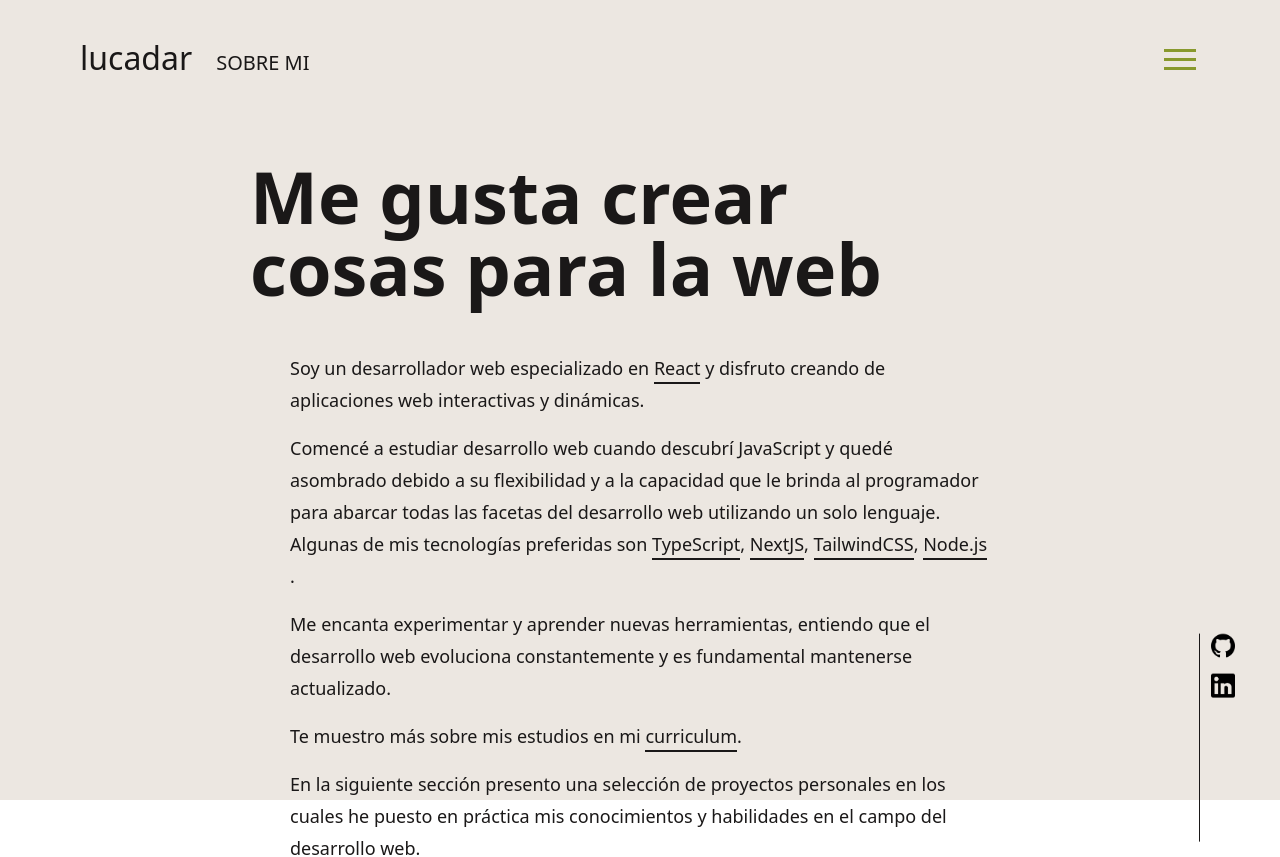
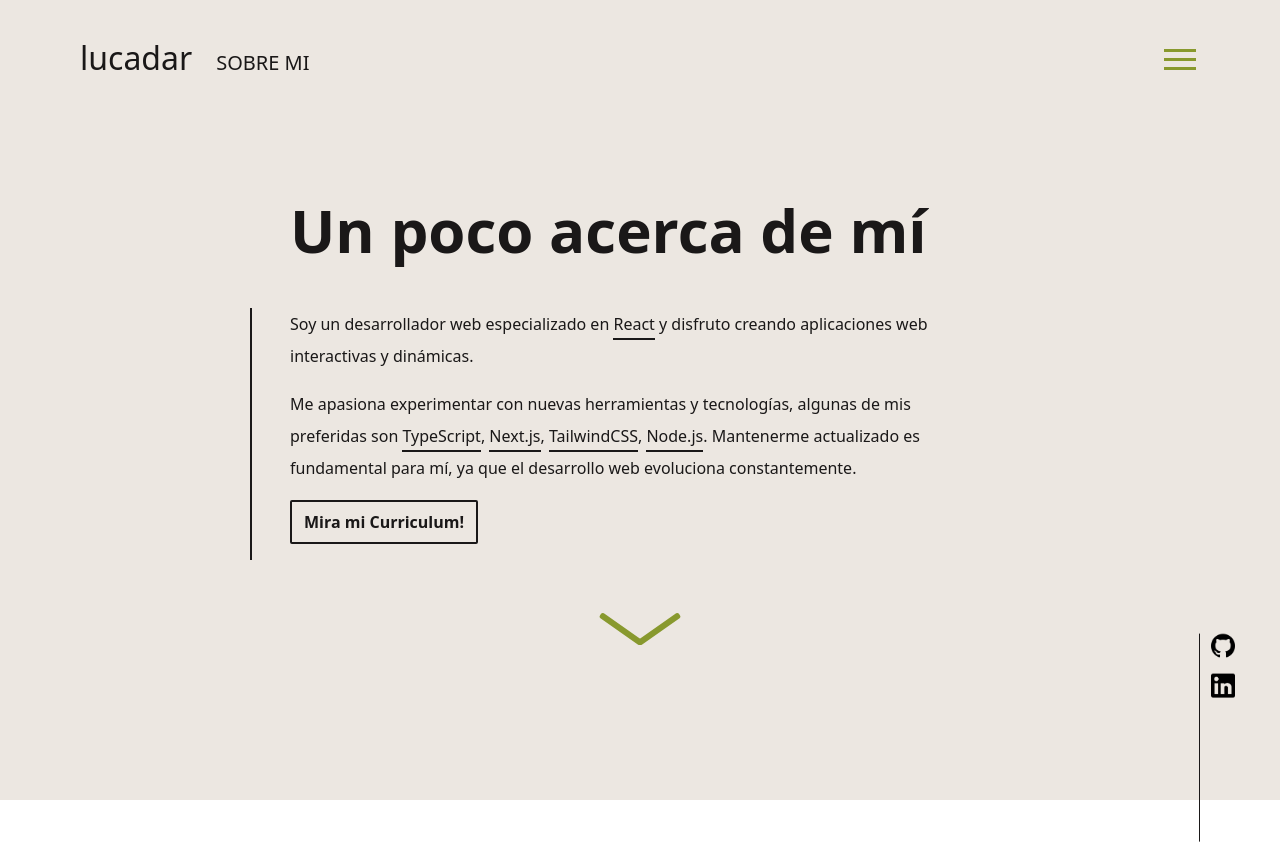
Before and after one commit to lucadard/portfolio, a Next.js app: page /about in a window 1280 px wide. Shown: the top 857 px of the page. After the commit the page ends 800 px from the top, so only its background shows below. Built offline with nearby package versions, Linux system fonts and the light colour scheme.

Commit message:
organize component

```diff
--- a/src/components/layout/Socials.tsx
+++ b/src/components/layout/Socials.tsx
@@ -2,8 +2,6 @@ import { useMouse } from '@/context/MouseContext'
 import { motion } from 'framer-motion'
 import Link from 'next/link'
 import React from 'react'
-
-type Props = {}
 
 export const socials = [
   {
@@ -17,27 +15,21 @@ export const socials = [
     link: 'https://www.linkedin.com/in/lucadardenne/'
   }
 ]
+const transition = { type: 'spring', mass: 0.1, stiffness: 50 }
 
-const Socials = (props: Props) => {
+const Socials = () => {
   const { setMouseHoverState, restoreMouseState } = useMouse()
 
   return (
     <motion.div
       variants={{
-        hide: {
-          opacity: 0,
-          y: '100%'
-        },
-        show: {
-          opacity: 1,
-
-          y: '20%'
-        }
+        hide: { opacity: 0, y: '100%' },
+        show: { opacity: 1, y: '20%' }
       }}
       initial="hide"
       animate="show"
-      exit="hide"
-      transition={{ type: 'spring', duration: 1, stiffness: 50 }}
+      // exit="hide"
+      transition={transition}
       className="z-[100] md:fixed md:h-52 md:w-[1px] w-[70vw] h-[1px] mb-20 md:mb-0 bottom-0 right-16 xl:right-20 self-end bg-black dark:bg-white"
     >
       <div className="flex md:flex-col md:ml-3 gap-4 md:w-6 justify-end px-5 md:px-0">
--- a/src/components/layout/WorkNavigate.tsx
+++ b/src/components/layout/WorkNavigate.tsx
@@ -3,12 +3,14 @@ import { useSlideDirection } from '@/context/SlideDirectionContext'
 import { motion } from 'framer-motion'
 import Link from 'next/link'
 import React from 'react'
-import CoveredText from '../CoveredText'
+import CoveredLink from '../CoveredLink'
 
 type Props = {
   nextProjectUrl?: string
   prevProjectUrl?: string
 }
+
+const transition = { type: 'spring', mass: 0.1, stiffness: 60 }
 
 const variants = {
   left: {
@@ -38,14 +40,14 @@ const WorkNavigate = ({ nextProjectUrl, prevProjectUrl }: Props) => {
         onMouseEnter={setMouseHoverState}
         onMouseLeave={restoreMouseState}
         variants={variants[slideDirection]}
-        transition={{ type: 'spring', mass: 0.3 }}
+        transition={transition}
         className="cursor-pointer text-left group"
         onClick={() => {
           setSlideDirection('right')
         }}
       >
         <Link href={!prevProjectUrl ? '/work' : prevProjectUrl} scroll={false}>
-          <CoveredText
+          <CoveredLink
             text={!prevProjectUrl ? 'Volver a proyectos' : 'Anterior proyecto'}
           />
         </Link>
@@ -57,11 +59,11 @@ const WorkNavigate = ({ nextProjectUrl, prevProjectUrl }: Props) => {
           onMouseEnter={setMouseHoverState}
           onMouseLeave={restoreMouseState}
           variants={variants[slideDirection]}
-          transition={{ type: 'spring', mass: 0.3 }}
+          transition={transition}
           className="cursor-pointer text-right group"
         >
           <Link href={nextProjectUrl} scroll={false}>
-            <CoveredText text="Siguiente proyecto" />
+            <CoveredLink text="Siguiente proyecto" />
           </Link>
         </motion.div>
       ) : null}
--- a/src/pages/about/index.tsx
+++ b/src/pages/about/index.tsx
@@ -1,3 +1,4 @@
+import Button from '@/components/Button'
 import CoveredLink from '@/components/CoveredLink'
 import LinkArrow from '@/components/LinkArrow'
 import axios from 'axios'
@@ -8,60 +9,67 @@ import PageLayout from '../PageLayout'
 const favouriteTech = [
   { name: 'React', link: 'https://reactjs.org/' },
   { name: 'TypeScript', link: 'https://www.typescriptlang.org/' },
-  { name: 'NextJS', link: 'https://nextjs.org/' },
+  { name: 'Next.js', link: 'https://nextjs.org/' },
   { name: 'TailwindCSS', link: 'https://tailwindcss.com/' },
   { name: 'Node.js', link: 'https://nodejs.org/' }
 ]
-
-const variants = {
-  hide: {
-    y: '200%',
-    transition: { type: 'spring', stiffness: 20, duration: 0.5 }
-  },
-  exit: {
-    y: '200%',
-    transition: { type: 'spring', stiffness: 20, duration: 0.5 }
-  },
-  show: {
-    y: 0,
-    transition: { type: 'spring', mass: 0.8, stiffness: 40, duration: 1 }
-  }
-}
 
 const paragraphs = [
   <>
     Soy un desarrollador web especializado en{' '}
     <CoveredLink text={favouriteTech[0].name} href={favouriteTech[0].link} /> y
-    disfruto creando de aplicaciones web interactivas y dinámicas.
+    disfruto creando aplicaciones web interactivas y dinámicas.
   </>,
   <>
-    Comencé a estudiar desarrollo web cuando descubrí JavaScript y quedé
-    asombrado debido a su flexibilidad y a la capacidad que le brinda al
-    programador para abarcar todas las facetas del desarrollo web utilizando un
-    solo lenguaje. Algunas de mis tecnologías preferidas son{' '}
+    Me apasiona experimentar con nuevas herramientas y tecnologías, algunas de
+    mis preferidas son{' '}
     {favouriteTech.slice(1).map((item, i, { length: l }) => (
       <span key={item.name}>
         <CoveredLink text={item.name} href={item.link} />
         <span>{i !== l - 1 && ', '}</span>
       </span>
     ))}
-    .
+    . Mantenerme actualizado es fundamental para mí, ya que el desarrollo web
+    evoluciona constantemente.
   </>,
-  <>
-    Me encanta experimentar y aprender nuevas herramientas, entiendo que el
-    desarrollo web evoluciona constantemente y es fundamental mantenerse
-    actualizado.
-  </>,
-  <>
-    Te muestro más sobre mis estudios en mi{' '}
-    <CoveredLink text={'curriculum'} href={'/Luca_Dardenne_CV.pdf'} />.
-  </>,
-  <>
-    En la siguiente sección presento una selección de proyectos personales en
-    los cuales he puesto en práctica mis conocimientos y habilidades en el campo
-    del desarrollo web.
-  </>
+  <a href="/resume.pdf" target="_blank">
+    <Button>
+      <span className="whitespace-nowrap font-semibold">
+        Mira mi Curriculum!
+      </span>
+    </Button>
+  </a>
 ]
+const transition = { type: 'spring', mass: 0.1, stiffness: 50 }
+const paragraphVariants = {
+  hide: {
+    y: '200%',
+    transition
+  },
+  exit: {
+    y: '200%',
+    transition
+  },
+  show: {
+    y: 0,
+    transition: { ...transition, delay: 0.5 }
+  }
+}
+const arrowVariants = {
+  hide: {
+    opacity: 0,
+    y: 100
+  },
+  exit: {
+    y: '100%',
+    opacity: 0
+  },
+  show: {
+    opacity: 1,
+    y: 0,
+    transition: { type: 'spring', delay: 2, mass: 0.6 }
+  }
+}
 
 const AboutPage = () => {
   return (
@@ -70,34 +78,39 @@ const AboutPage = () => {
         variants={{
           show: { transition: { staggerChildren: 0.1, staggerDirection: 1 } }
         }}
-        className="px-10 md:px-32 pt-40 overflow-hidden text-[18px]"
+        className="px-10 md:px-20 pt-[200px] overflow-hidden"
       >
         <div className="max-w-[700px] mx-auto">
-          <div className="overflow-hidden lg:-translate-x-10">
+          <div className="overflow-hidden">
             <motion.h2
-              variants={variants}
-              className="text-5xl md:text-[72px] font-bold mb-12"
+              variants={paragraphVariants}
+              className="text-5xl md:text-6xl font-bold mb-12"
             >
-              Me gusta crear cosas para la web
+              Un poco acerca de mí
             </motion.h2>
           </div>
+          <div className="relative">
+            <motion.div
+              className="absolute left-0 h-full w-[2px] -ml-5 md:-ml-10 bg-black dark:bg-white"
+              variants={paragraphVariants}
+            />
             {paragraphs.map((paragraph, i) => (
               <div className="overflow-hidden" key={i}>
-              <motion.p variants={variants} className="leading-8 mb-4 ">
+                <motion.p
+                  variants={paragraphVariants}
+                  className="leading-8 mb-4 "
+                >
                   {paragraph}
                 </motion.p>
               </div>
             ))}
           </div>
+        </div>
       </motion.div>
       <motion.div
-        variants={{
-          exit: {
-            y: '200%',
-            opacity: 0
-          }
-        }}
-        className="flex justify-center text-[24px] mt-10 mb-24"
+        variants={arrowVariants}
+        transition={{ type: 'spring', mass: 0.6 }}
+        className="flex justify-center text-[24px] mt-10"
       >
         <LinkArrow href="/work" label="Mis proyectos" />
       </motion.div>
--- a/src/pages/contact/index.tsx
+++ b/src/pages/contact/index.tsx
@@ -1,70 +1,73 @@
+import Button from '@/components/Button'
 import CoveredLink from '@/components/CoveredLink'
-import { socials } from '@/components/layout/Socials'
+import LinkArrow from '@/components/LinkArrow'
+import axios from 'axios'
 import { motion } from 'framer-motion'
-import React from 'react'
+import React, { useEffect, useRef, useState } from 'react'
 import PageLayout from '../PageLayout'
 
-type Props = {}
-const variants = {
+const paragraphs = [
+  <>
+    Podés enviarme un{' '}
+    <CoveredLink text={'email'} href={'mailto:lucadardenne@hotmail.com'} />
+  </>,
+  <>
+    O encontrarme en{' '}
+    <CoveredLink
+      text={'LinkedIn'}
+      href={'https://www.linkedin.com/in/lucadardenne/'}
+    />{' '}
+    y <CoveredLink text={'Github'} href={'https://github.com/lucadard'} />.
+  </>
+]
+const transition = { type: 'spring', mass: 0.1, stiffness: 50 }
+const exitTransition = { type: 'spring', mass: 0.8, stiffness: 120 }
+const paragraphVariants = {
   hide: {
     y: '200%',
-    transition: { type: 'spring', stiffness: 20, duration: 0.5 }
+    transition
   },
   exit: {
     y: '200%',
-    transition: { type: 'spring', stiffness: 20, duration: 0.5 }
+    transition: exitTransition
   },
   show: {
     y: 0,
-    transition: { type: 'spring', mass: 0.8, stiffness: 40, duration: 1 }
+    transition: { ...transition, delay: 0.5 }
   }
 }
-const ContactPage = (props: Props) => {
+
+const ContactPage = () => {
   return (
-    <PageLayout title="Inicio">
+    <PageLayout title="Contacto">
       <motion.div
         variants={{
-          show: { transition: { staggerChildren: 0.5 } }
+          show: { transition: { staggerChildren: 0.1, staggerDirection: 1 } }
         }}
-        className="px-10 md:px-32 pt-20 md:pt-40 pb-20"
+        className="px-10 md:px-20 pt-[200px] overflow-hidden"
       >
-        <motion.div
-          variants={{
-            show: {
-              transition: { staggerChildren: 0.3, staggerDirection: -1 }
-            }
-          }}
-          className="flex flex-col gap-10 pt-10"
-        >
+        <div className="max-w-[700px] mx-auto">
           <div className="overflow-hidden">
-            <motion.h1
-              variants={variants}
-              className="text-6xl lg:text-8xl font-bold"
+            <motion.h2
+              variants={paragraphVariants}
+              className="text-5xl md:text-7xl font-bold mb-12"
             >
-              Te podés
-            </motion.h1>
+              Contactame!
+            </motion.h2>
           </div>
-          <div className="overflow-hidden text-xl">
-            <motion.p variants={variants} className="leading-8">
-              Contactar conmigo por{' '}
-              <CoveredLink
-                text={'email'}
-                href={'mailto:lucadardenne@hotmail.com'}
-                blank={false}
-              />
-              .
-              <br />
-              También podes encontrarme en redes:{' '}
-              {socials.map((item, i, { length: l }) => (
-                <span key={item.name}>
-                  <CoveredLink text={item.name} href={item.link} />
-                  <span>{i !== l - 1 && ', '}</span>
-                </span>
-              ))}
-              .
-            </motion.p>
+          <div className="relative">
+            {paragraphs.map((paragraph, i) => (
+              <div className="overflow-hidden" key={i}>
+                <motion.p
+                  variants={paragraphVariants}
+                  className="leading-8 mb-4 "
+                >
+                  {paragraph}
+                </motion.p>
+              </div>
+            ))}
           </div>
-        </motion.div>
+        </div>
       </motion.div>
     </PageLayout>
   )
--- a/src/pages/index.tsx
+++ b/src/pages/index.tsx
@@ -1,131 +1,105 @@
-import CoveredText from '@/components/CoveredText'
+import CoveredLink from '@/components/CoveredLink'
 import LinkArrow from '@/components/LinkArrow'
 import { motion } from 'framer-motion'
 import PageLayout from './PageLayout'
 
+const transition = { type: 'spring', mass: 0.1, stiffness: 50 }
+const exitTransition = { type: 'spring', mass: 0.4, stiffness: 120 }
+
 const variants = {
   hide: {
     y: '200%',
-    rotate: '20deg',
     opacity: 0
   },
   exit: {
     y: '50vh',
+    opacity: 0,
+    transition: exitTransition
+  },
+  initial: {
+    y: '100%',
     opacity: 0
   },
   show: {
-    y: ['200%', '100%', '100%', '0%'],
-    rotate: ['20deg', '0deg', '0deg', '0deg'],
-    opacity: [0, 1, 1, 1],
-    transition: {
-      times: [0, 0.2, 0.7, 1],
-      duration: 1.5
-    }
+    y: 0,
+    opacity: 1,
+    transition: { ...transition, delay: 0.5 }
   }
 }
 
 export default function Home() {
   return (
     <PageLayout title="Inicio">
-      <div className="px-10 pt-40 md:pt-40 pb-20 h-screen text-black dark:text-white transition-all duration-500 overflow-hidden">
       <motion.div
+        variants={{
+          show: { transition: { staggerChildren: 0.7 } },
+          exit: {
+            transition: { staggerChildren: 0.1, staggerDirection: -1 }
+          },
+          hide: {
+            transition: { staggerChildren: 0.1, staggerDirection: -1 }
+          }
+        }}
+        className="px-10 md:px-20 mt-[200px]"
+      >
+        <motion.div
+          className="flex flex-col items-center flex-1"
           variants={{
             show: { transition: { staggerChildren: 0.1 } },
             exit: {
               transition: { staggerChildren: 0.03, staggerDirection: -1 }
             }
-            // exit: {
-            //   y: '50vh',
-            //   opacity: 0,
-            //   transition: {
-            //     type: 'spring',
-            //     delay: 0,
-            //     delayChildren: 0,
-            //     duration: 1,
-            //     staggerChildren: 0.1
-            //   }
-            // }
           }}
-          className="flex flex-col h-full text-thin gap-4 border-white/80"
         >
-          <div className="flex flex-col items-center justify-end -mt-32 flex-1">
           <motion.p
             variants={variants}
             className="font-bold text-7xl md:text-8xl"
-              transition={{ type: 'spring', mass: 0.2 }}
+            transition={transition}
           >
-              hola.
+            Hola!
           </motion.p>
           <div className="flex gap-2 mb-3">
             <motion.span
               variants={variants}
               className="font-bold text-3xl mt-[6px]"
-                transition={{ type: 'spring', mass: 0.2 }}
+              transition={transition}
             >
               soy
             </motion.span>
             <motion.div
               variants={variants}
               className="z-10 font-bold text-7xl md:text-8xl relative select-none group "
-                transition={{ type: 'spring', mass: 0.2 }}
+              transition={transition}
             >
-                <CoveredText text="Luca" />
+              <CoveredLink text="Luca" />
             </motion.div>
           </div>
-          </div>
+        </motion.div>
         <motion.div className="h-1/2 flex flex-col items-center justify-start gap-10">
           <motion.p
             variants={{
-                hide: {
-                  opacity: 0,
-                  scaleY: 0,
-                  y: 100,
-                  transformOrigin: 'bottom',
-                  transition: { delay: 0 }
-                },
-                exit: {
-                  y: '50vh',
-                  transition: { delay: 0 },
-                  opacity: 0
-                },
-                show: {
-                  opacity: 1,
-                  scaleY: 1,
-                  y: 0,
-                  transformOrigin: 'bottom'
-                }
+              hide: { opacity: 0, y: 100 },
+              exit: { y: '50vh', opacity: 0 },
+              show: { opacity: 1, y: 0 }
             }}
-              transition={{ delay: 2, duration: 0.5 }}
-              className="text7lg md:text-2xl text-cen7er md:mt-5"
+            transition={transition}
+            className="md:text-2xl text-center"
           >
             Front-end web developer
           </motion.p>
+        </motion.div>
         <motion.div
           variants={{
-                hide: {
-                  opacity: 0,
-                  y: -50,
-                  transformOrigin: 'bottom',
-                  transition: { delay: 0 }
-                },
-                exit: {
-                  y: '50vh',
-                  transition: { delay: 0 }
-                },
-                show: {
-                  opacity: 1,
-                  y: 0,
-                  transformOrigin: 'bottom'
-                }
+            hide: { opacity: 0, y: 100 },
+            exit: { y: '100%', opacity: 0 },
+            show: { opacity: 1, y: 0 }
           }}
-              transition={{ delay: 2.5, duration: 0.5 }}
-              className="flex justify-center text-[24px]"
+          transition={{ type: 'spring', mass: 0.6 }}
+          className="flex justify-center text-[24px] mt-10"
         >
           <LinkArrow href="/about" label="Sobre mi" />
         </motion.div>
       </motion.div>
-        </motion.div>
-      </div>
     </PageLayout>
   )
 }
--- a/src/pages/work/ProjectPageLayout.tsx
+++ b/src/pages/work/ProjectPageLayout.tsx
@@ -42,6 +42,8 @@ const techStack: {
   mongodb: { url: '/assets/icons/mongodb.png', title: 'MongoDB' }
 }
 
+const transition = { type: 'spring', mass: 0.1, stiffness: 100 }
+
 const ProjectPageLayout = ({
   projectName,
   urls,
@@ -64,7 +66,7 @@ const ProjectPageLayout = ({
           <div className="flex gap-6 items-center flex-wrap">
             <motion.h3
               variants={variants[slideDirection]}
-              transition={{ type: 'spring', mass: 0.3 }}
+              transition={transition}
               className="uppercase text-4xl md:text-5xl font-bold lg:whitespace-nowrap"
             >
               {projectName}
@@ -86,7 +88,7 @@ const ProjectPageLayout = ({
                     whileHover={{
                       scale: 1.3
                     }}
-                    transition={{ type: 'spring', mass: 0.1, duration: 1 }}
+                    transition={transition}
                     src={techStack[key].url}
                     alt={techStack[key].title + ' icon.'}
                     className="h-full object-fit"
@@ -96,7 +98,7 @@ const ProjectPageLayout = ({
             </div>
             <motion.div
               variants={variants[slideDirection]}
-              transition={{ type: 'spring', mass: 0.1, duration: 1 }}
+              transition={transition}
               className="flex gap-4 flex-wrap"
             >
               {links.map(({ link, caption }) => (
@@ -111,7 +113,7 @@ const ProjectPageLayout = ({
                     whileHover={{
                       scale: 1.05
                     }}
-                    transition={{ type: 'spring', mass: 0.1, duration: 1 }}
+                    transition={transition}
                     className="h-10 rounded-sm shadow-md bg-apple-green text-white hover:text-black/80 transition-colors duration-200 font-semibold"
                   >
                     <p className="px-4 whitespace-nowrap">{caption}</p>
@@ -126,7 +128,7 @@ const ProjectPageLayout = ({
                 <motion.div
                   key={i}
                   variants={variants[slideDirection]}
-                  transition={{ type: 'spring', mass: 0.3 }}
+                  transition={transition}
                 >
                   {child}
                 </motion.div>
--- a/src/pages/work/index.tsx
+++ b/src/pages/work/index.tsx
@@ -6,10 +6,27 @@ import { useMouse } from '@/context/MouseContext'
 import { projects } from '../../projectsData'
 import LinkArrow from '@/components/LinkArrow'
 
-const listItem = {
+const itemVariants = {
   hide: { y: '-200%', opacity: 0 },
-  exit: { y: '-200%', opacity: 0 },
+  exit: { y: '200%', opacity: 0 },
   show: { y: 0, opacity: 1 }
+}
+const transition = { type: 'spring', mass: 0.1, stiffness: 60 }
+
+const arrowVariants = {
+  hide: {
+    opacity: 0,
+    y: 100
+  },
+  exit: {
+    y: '100%',
+    opacity: 0
+  },
+  show: {
+    opacity: 1,
+    y: 0,
+    transition: { type: 'spring', delay: 2, mass: 0.6 }
+  }
 }
 
 const links = Object.entries(projects).map(
@@ -27,26 +44,25 @@ const WorkPage = () => {
     <PageLayout title="Mis Proyectos">
       <motion.div
         variants={{
-          hide: { opacity: 0, transition: { staggerChildren: 0.1 } },
-          exit: { opacity: 0, transition: { staggerChildren: 0.1 } },
           show: {
-            opacity: 1,
-            transition: { staggerChildren: 0.03, delayChildren: 0.3 }
-          }
+            transition: {
+              staggerChildren: 0.1,
+              staggerDirection: 1,
+              delayChildren: 0.5
+            }
+          },
+          hide: { transition: { staggerChildren: 0.1, staggerDirection: 1 } },
+          exit: { transition: { staggerChildren: 0.1, staggerDirection: -1 } }
         }}
-        className="px-10 md:px-20 pt-20"
+        className="px-10 md:px-20 mt-[200px] overflow-hidden"
       >
-        <ol className="flex flex-col gap-10 mt-20">
+        <ol className="flex flex-col gap-10 w-full max-w-6xl mx-auto">
           {links.map(({ key, projectName, url, description }) => {
             return (
               <motion.li
                 key={key}
-                variants={listItem}
-                transition={{
-                  bounce: 0.1,
-                  duration: 0.8,
-                  type: 'spring'
-                }}
+                variants={itemVariants}
+                transition={transition}
               >
                 <Link
                   href={url}
@@ -66,7 +82,7 @@ const WorkPage = () => {
                             transition: { duration: 0.1, delay: 0 }
                           }
                         }}
-                        className="text-inherit font-bold text-4xl md:text-6xl lg:text-8xl uppercase"
+                        className="text-inherit font-bold text-4xl md:text-6xl lg:text-7xl uppercase"
                       >
                         {projectName}
                       </motion.p>
@@ -82,15 +98,11 @@ const WorkPage = () => {
         </ol>
       </motion.div>
       <motion.div
-        variants={{
-          exit: {
-            y: '200%',
-            opacity: 0
-          }
-        }}
-        className="flex justify-center text-[24px] mt-10 mb-24"
+        variants={arrowVariants}
+        transition={{ type: 'spring', mass: 0.6 }}
+        className="flex justify-center text-[24px] mt-10"
       >
-        <LinkArrow href="/contact" label="Contacto" />
+        <LinkArrow href="/contact" label="Mis proyectos" />
       </motion.div>
     </PageLayout>
   )
```
Lines whose indentation alone changed are shown as unchanged.
